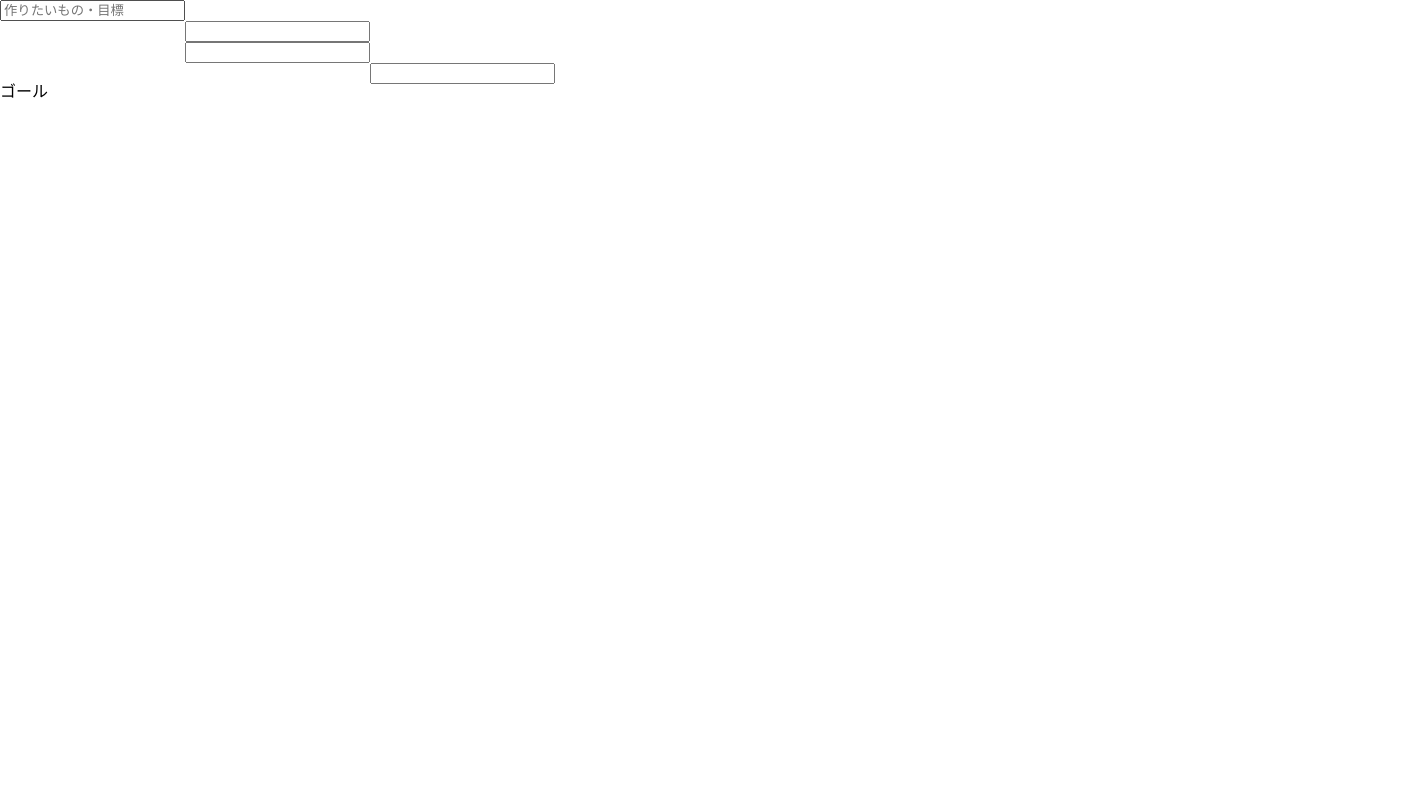
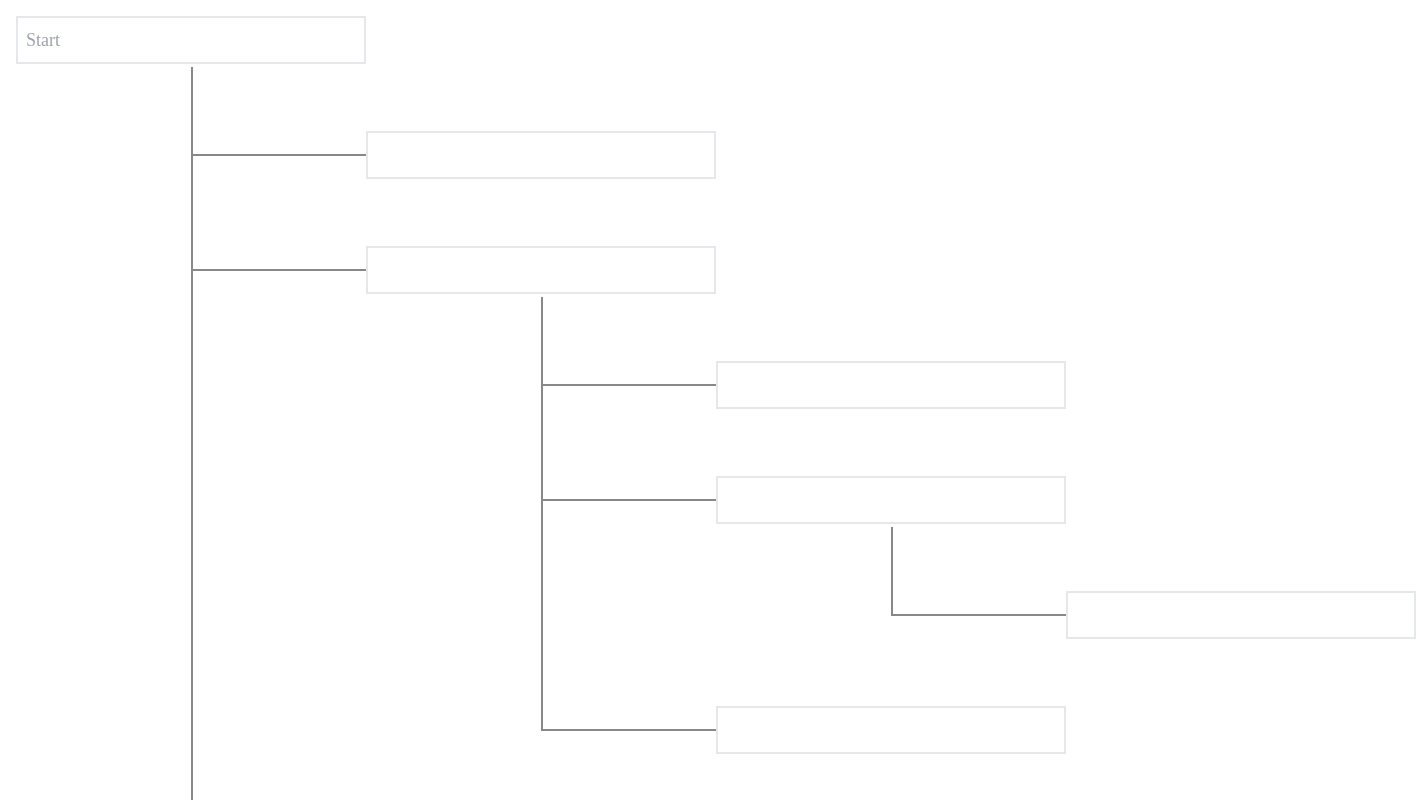
Before and after one commit to washizawa83/crafting-roadmap, a React (Create React App) app: page / in a window 1280 px wide. Shown: the top 800 px of the page, 1416 px wide, since content can reach past the window. Built offline with nearby package versions, Linux system fonts and the light colour scheme.

Commit message:
ui修正

```diff
--- a/package.json
+++ b/package.json
@@ -49,7 +49,8 @@
         "dprint": "^0.45.1",
         "eslint": "^8.1.0",
         "husky": "^9.0.11",
-        "lint-staged": "^15.2.2"
+        "lint-staged": "^15.2.2",
+        "tailwindcss": "^3.4.3"
     },
     "lint-staged": {
         "*.{ts,tsx}": "npx dprint fmt"
--- a/src/App.css
+++ b/src/App.css
@@ -46,3 +46,96 @@ table {
 	border-collapse: collapse;
 	border-spacing: 0;
 }
+
+:root {
+	--table-left-line-top-position: 20%;
+	--table-line: 1px solid #888
+}
+
+.table-row-line-top {
+	position: relative;
+}
+.table-row-line-top:before {
+	position: absolute;
+	content: '';
+	border: var(--table-line);
+	height: 48px;
+	top: 0;
+	left: 50%;
+}
+
+.table-row-line-bottom {
+	position: relative;
+}
+.table-row-line-bottom::before {
+	position: absolute;
+	content: '';
+	border: var(--table-line);
+	height: 64px;
+	bottom: 0;
+	left: 50%;
+}
+
+.table-line {
+	position: relative;
+}
+.table-line::before {
+	position: absolute;
+	content: '';
+	border: var(--table-line);
+	height: 100%;
+	top: 0;
+	left: 50%;
+}
+
+.table-line-left {
+	position: relative;
+}
+.table-line-left::after {
+	position: absolute;
+	content: '';
+	border: var(--table-line);
+	width: 50%;
+	top: var(--table-left-line-top-position);
+	left: 50%;
+}
+
+.table-line-root-child {
+	position: relative;
+}
+.table-line-root-child::before {
+	position: absolute;
+	content: '';
+	border: var(--table-line);
+	height: 100%;
+	top: 0;
+	left: 50%;
+}
+.table-line-root-child::after {
+	position: absolute;
+	content: '';
+	border: var(--table-line);
+	width: 50%;
+	top: var(--table-left-line-top-position);
+	left: 50%;
+}
+
+.table-line-last-child {
+	position: relative;
+}
+.table-line-last-child::before {
+	position: absolute;
+	content: '';
+	border: var(--table-line);
+	height: var(--table-left-line-top-position);
+	top: 0;
+	left: 50%;
+}
+.table-line-last-child::after {
+	position: absolute;
+	content: '';
+	border: var(--table-line);
+	width: 175px;
+	top: var(--table-left-line-top-position);
+	left: 50%;
+}
--- a/src/app/components/roadmap/RoadmapTable.tsx
+++ b/src/app/components/roadmap/RoadmapTable.tsx
@@ -1,28 +1,34 @@
 import React from 'react';
 import { RoadmapItem } from '../../types/Editor';
 import { RoadmapTableRow } from './RoadmapTableRow';
+import { RoadmapTableRowInput } from './RoadmapTableRowInput';
 
-const allSearch = (
-    roadmapItemObj: { id: string; roadmap: RoadmapItem },
-): Map<string, RoadmapItem> => {
-    if (!roadmapItemObj.roadmap.children) {
-        return new Map([[roadmapItemObj.id, roadmapItemObj.roadmap]]);
-    }
+const searchRoadmap = (
+    roadmap: Map<string, RoadmapItem>,
+): [string, RoadmapItem][] => {
+    const roadmapItems: [string, RoadmapItem][] = [];
+    const searchChildren = (
+        roadmapItem: { id: string; childRoadmapItem: RoadmapItem },
+    ): void => {
+        roadmapItems.push([roadmapItem.id, roadmapItem.childRoadmapItem]);
+        if (roadmapItem.childRoadmapItem.children === undefined) return;
+        Array.from(roadmapItem.childRoadmapItem.children).forEach(
+            (childRoadmapItem) => {
+                searchChildren({
+                    id: childRoadmapItem[0],
+                    childRoadmapItem: childRoadmapItem[1],
+                });
+            },
+        );
+    };
 
-    let result: Map<string, RoadmapItem> = new Map<string, RoadmapItem>([[
-        roadmapItemObj.id,
-        roadmapItemObj.roadmap,
-    ]]);
-
-    Array.from(roadmapItemObj.roadmap.children).forEach((child) => {
-        const childRoadmapItem = allSearch({ id: child[0], roadmap: child[1] });
-        result = result.set(
-            childRoadmapItem.keys().next().value,
-            childRoadmapItem.values().next().value,
-        );
+    Array.from(roadmap).map((roadmapItem) => {
+        searchChildren({
+            id: roadmapItem[0],
+            childRoadmapItem: roadmapItem[1],
         });
-
-    return result;
+    });
+    return roadmapItems;
 };
 
 interface RoadmapTableProps {
@@ -31,41 +37,31 @@ interface RoadmapTableProps {
 
 export const RoadmapTable: React.FC<RoadmapTableProps> = ({ roadmap }) => {
     return (
-        <>
         <table>
             <tbody>
                 <tr>
-                        <td>
-                            <input
-                                type='text'
-                                placeholder='作りたいもの・目標'
-                            />
+                    <td className='pb-7 table-row-line-bottom'>
+                        <RoadmapTableRowInput placeHolder='Start' />
                     </td>
                 </tr>
-                    {Array.from(roadmap).map((roadmapItem) => (
-                        Array.from(
-                            allSearch({
-                                id: roadmapItem[0],
-                                roadmap: roadmapItem[1],
-                            }),
-                        )
+                {searchRoadmap(roadmap)
                     .map((rowRoadmapItem, index) => (
                         <tr key={`tr-${index}`}>
                             <RoadmapTableRow
-                                        key={roadmapItem[0]}
+                                key={rowRoadmapItem[0]}
                                 id={rowRoadmapItem[0]}
                                 roadmapItem={rowRoadmapItem[1]}
                             />
                         </tr>
-                            ))
                     ))}
                 <tr>
                     <td>
-                            <div className='crafting-form-goal'>ゴール</div>
+                        <div className='text-xl pt-6 text-center table-row-line-top'>
+                            GOAL 🎉
+                        </div>
                     </td>
                 </tr>
             </tbody>
         </table>
-        </>
     );
 };
--- /dev/null
+++ b/src/app/components/roadmap/RoadmapTableLine.tsx
@@ -0,0 +1,27 @@
+import React from 'react';
+import { RoadmapItem } from '../../types/Editor';
+
+interface RoadmapTableLineProps {
+    index: number;
+    roadmapItem: RoadmapItem;
+}
+
+export const RoadmapTableLine: React.FC<RoadmapTableLineProps> = (
+    { index, roadmapItem },
+) => {
+    const selectionTableLineStyle = (): string => {
+        if (index === 0 && roadmapItem.column === 1) {
+            return 'table-line-root-child';
+        }
+        if (roadmapItem.column === index + 1 && roadmapItem.isLastChild) {
+            return 'table-line-last-child';
+        }
+        if (roadmapItem.column === index + 1) {
+            console.log(roadmapItem, index);
+            return 'table-line table-line-left';
+        }
+        return 'table-line';
+    };
+
+    return <td key={index} className={selectionTableLineStyle()}></td>;
+};
--- a/src/app/components/roadmap/RoadmapTableRow.tsx
+++ b/src/app/components/roadmap/RoadmapTableRow.tsx
@@ -1,5 +1,7 @@
 import React from 'react';
 import { RoadmapItem } from '../../types/Editor';
+import { RoadmapTableLine } from './RoadmapTableLine';
+import { RoadmapTableRowInput } from './RoadmapTableRowInput';
 
 interface RoadmapTableProps {
     id: string;
@@ -12,10 +14,18 @@ export const RoadmapTableRow: React.FC<RoadmapTableProps> = (
     return (
         <>
             {Array(roadmapItem.column).fill(0).map((_, index) => (
-                <td key={index} data-testid='hierarchy-column'></td>
+                <RoadmapTableLine
+                    key={index}
+                    index={index}
+                    roadmapItem={roadmapItem}
+                />
             ))}
-            <td>
-                <input />
+            <td
+                className={`pb-7 ${
+                    roadmapItem.children && 'table-row-line-bottom'
+                }`}
+            >
+                <RoadmapTableRowInput />
             </td>
         </>
     );
--- /dev/null
+++ b/src/app/components/roadmap/RoadmapTableRowInput.tsx
@@ -0,0 +1,29 @@
+import React, { CSSProperties } from 'react';
+
+interface RoadmapTableRowInputProps {
+    content?: string;
+    placeHolder?: string;
+}
+
+// field-sizingがCSSPropertiesに存在せず、エラーになってしまうため型を強制
+const textareaProperties = {
+    fieldSizing: 'content',
+} as CSSProperties;
+
+export const RoadmapTableRowInput: React.FC<RoadmapTableRowInputProps> = (
+    { content, placeHolder },
+) => {
+    return (
+        <textarea
+            name=''
+            id=''
+            cols={30}
+            rows={1}
+            className='w-[350px] text-lg outline-none resize-none box-border self-start border-solid border-2 p-1 `'
+            style={textareaProperties}
+            value={content}
+            placeholder={placeHolder}
+        >
+        </textarea>
+    );
+};
--- a/src/app/pages/EditorForm.tsx
+++ b/src/app/pages/EditorForm.tsx
@@ -3,12 +3,22 @@ import { RoadmapTable } from '../components/roadmap/RoadmapTable';
 import { RoadmapItem } from '../types/Editor';
 
 const initialForms = new Map<string, RoadmapItem>([
-    ['1', { type: 'text', column: 1 }],
+    ['1', { type: 'text', column: 1, isLastChild: false }],
     ['2', {
-        type: 'text',
+        type: 'image',
         column: 1,
+        isLastChild: false,
         children: new Map<string, RoadmapItem>([
-            ['2-1', { type: 'text', column: 2 }],
+            ['2-1', { type: 'text', column: 2, isLastChild: false }],
+            ['2-2', {
+                type: 'text',
+                column: 2,
+                isLastChild: false,
+                children: new Map<string, RoadmapItem>([
+                    ['2-2-1', { type: 'text', column: 3, isLastChild: true }],
+                ]),
+            }],
+            ['2-3', { type: 'text', column: 2, isLastChild: true }],
         ]),
     }],
 ]);
@@ -16,10 +26,10 @@ const initialForms = new Map<string, RoadmapItem>([
 export const EditorForm = () => {
     const [forms, setForms] = useState<Map<string, RoadmapItem>>(initialForms);
     return (
-        <>
+        <div className='p-3'>
             <form action=''>
                 <RoadmapTable roadmap={forms} />
             </form>
-        </>
+        </div>
     );
 };
--- a/src/app/types/Editor.ts
+++ b/src/app/types/Editor.ts
@@ -1,5 +1,8 @@
 export type RoadmapItem = {
     type: 'text' | 'image';
     column: number;
+    isLastChild: boolean;
     children?: Map<string, RoadmapItem>;
 };
+
+export type RoadmapItemViewModel = RoadmapItem & { atEndItem: boolean };
--- a/src/index.css
+++ b/src/index.css
@@ -1,3 +1,7 @@
+@tailwind base;
+@tailwind components;
+@tailwind utilities;
+
 body {
   margin: 0;
   font-family: -apple-system, BlinkMacSystemFont, 'Segoe UI', 'Roboto', 'Oxygen',
--- /dev/null
+++ b/tailwind.config.js
@@ -0,0 +1,17 @@
+/** @type {import('tailwindcss').Config} */
+module.exports = {
+    content: ['./src/**/*.{js,jsx,ts,tsx}'],
+    theme: {
+        extend: {},
+        spacing: {
+            '1': '8px',
+            '2': '12px',
+            '3': '16px',
+            '4': '24px',
+            '5': '32px',
+            '6': '48px',
+            '7': '64px',
+        },
+    },
+    plugins: [],
+};
```
Also changed, not shown: 2 other files (tests, documents, lock files or other folders). Lines whose indentation alone changed are shown as unchanged.
